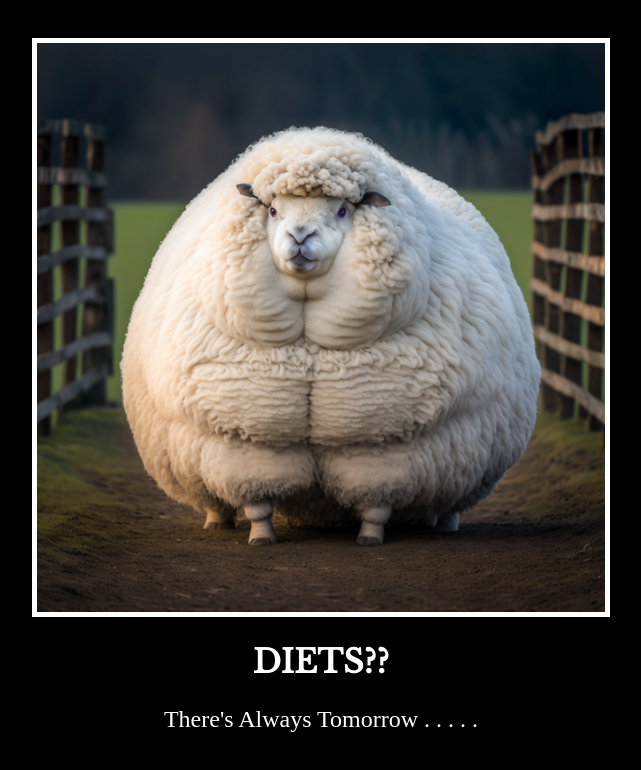
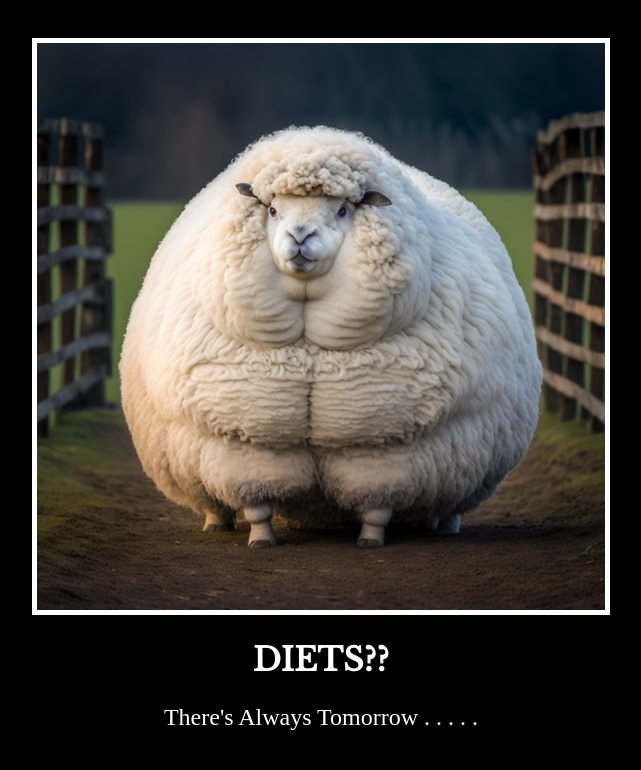
Before and after one commit to thustwest/motivational-meme, a plain HTML site: page index.html in a window 1280 px wide. Shown: the whole page, without its empty margins (349-990 px from the left). Drawn offline with nearby package versions, Linux system fonts and the light colour scheme.

Commit message:
Add files via upload

```diff
--- a/index.html
+++ b/index.html
@@ -29,7 +29,7 @@ But it must have the following features:
   </head>
   <body>
     <div class="meme-container">
-      <img src="/assets/images/chonky-animals-20-v0-ducn4l0gu0ka1.webp" alt="Picture of a rather large sheep" />
+      <img src="/img/fat-sheep.jpg" alt="Picture of a rather large sheep" />
       <h1>diets??</h1>
       <p>There's always tomorrow . . . . .</p>
     </div>
```
Also changed, not shown: img/fat-sheep.jpg (added).
